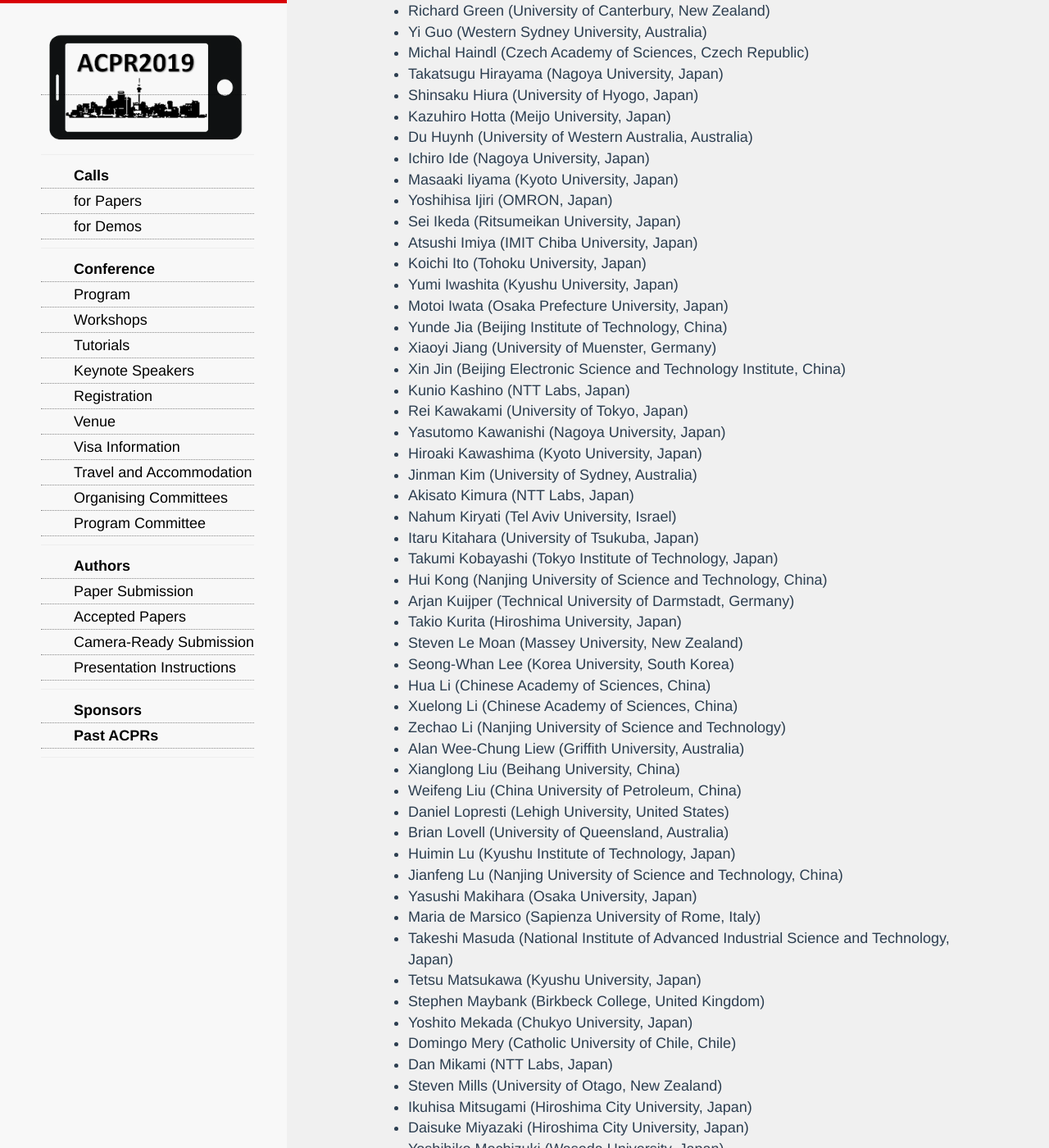
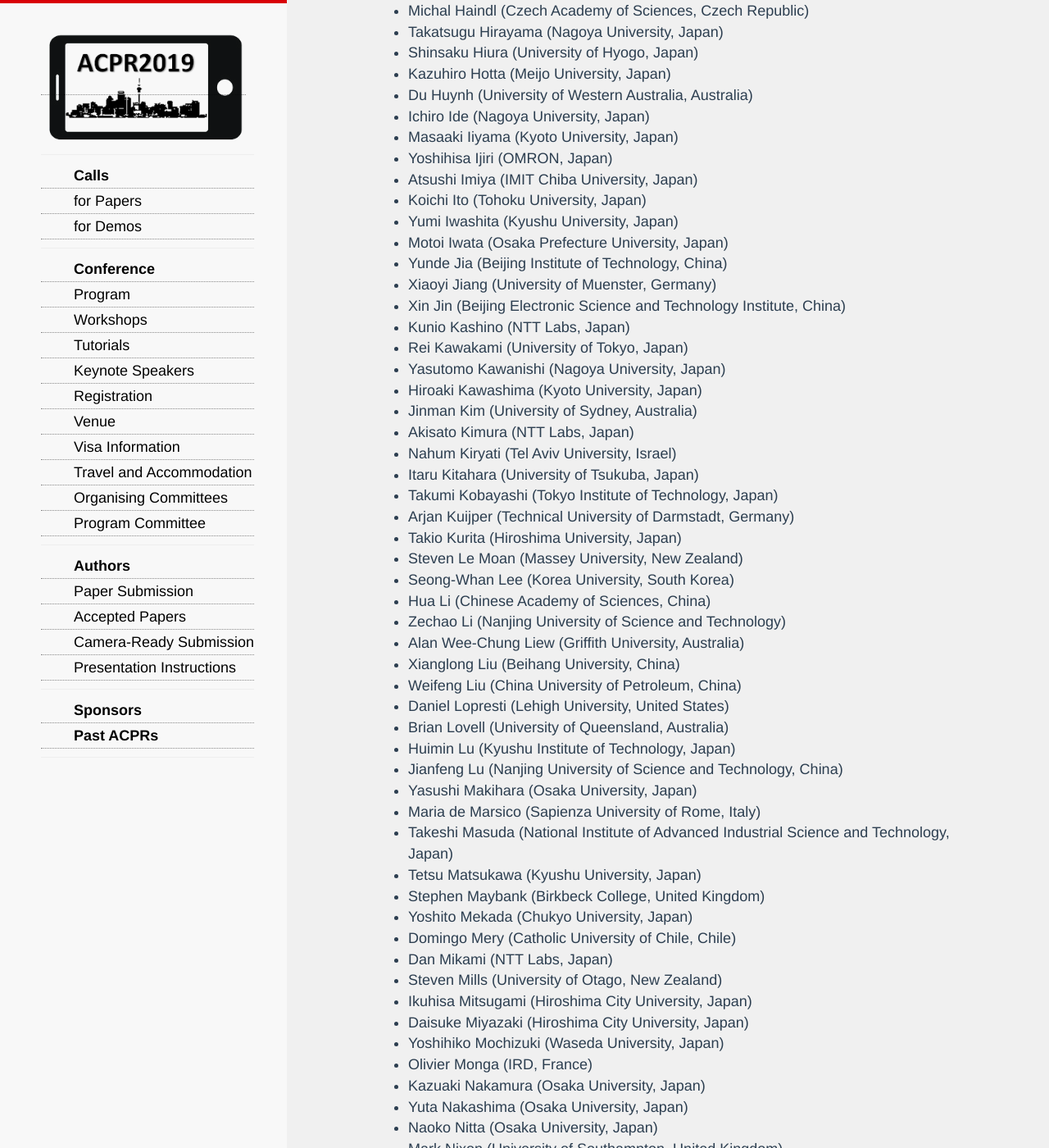
Before and after one commit to AndrewChenUoA/ACPR2019, a Jekyll site: the page built from programcommittee.html, in a window 1280 px wide and 1400 px high, scrolled down 1246 px. Shown: the whole window at 82% size. Built offline with Jekyll 4.4.1, drawn with Linux system fonts in a browser that asks for light colours; nearby versions of some CDN libraries; Markdown is read by kramdown in place of the engine named in the settings; some of the changed text lies outside the part shown.

Commit message:
Remove inactive PC members

```diff
--- a/programcommittee.html
+++ b/programcommittee.html
@@ -5,7 +5,6 @@ title: ACPR 2019 - The 5th Asian Conference on Pattern Recognition
   <h3>Program Committee</h3>
 
   <ul>
-  <li>Alaa Abdel-Hakim (Assiut University, Egypt)</li>
   <li>Alireza Alaei (Griffith University, Australia)</li>
   <li>Fernando Alonso-Fernandez (Halmstad University, Sweden)</li>
   <li>Mahmoud Al-Sarayreh (Auckland University of Technology, New Zealand)</li>
@@ -60,7 +58,6 @@ title: ACPR 2019 - The 5th Asian Conference on Pattern Recognition
   <li>Ichiro Ide (Nagoya University, Japan)</li>
   <li>Masaaki Iiyama (Kyoto University, Japan)</li>
   <li>Yoshihisa Ijiri (OMRON, Japan)</li>
-  <li>Sei Ikeda (Ritsumeikan University, Japan)</li>
   <li>Atsushi Imiya (IMIT Chiba University, Japan)</li>
   <li>Koichi Ito (Tohoku University, Japan)</li>
   <li>Yumi Iwashita (Kyushu University, Japan)</li>
@@ -77,13 +74,11 @@ title: ACPR 2019 - The 5th Asian Conference on Pattern Recognition
   <li>Nahum Kiryati (Tel Aviv University, Israel)</li>
   <li>Itaru Kitahara (University of Tsukuba, Japan)</li>
   <li>Takumi Kobayashi (Tokyo Institute of Technology, Japan)</li>
-  <li>Hui Kong (Nanjing University of Science and Technology, China)</li>
   <li>Arjan Kuijper (Technical University of Darmstadt, Germany)</li>
   <li>Takio Kurita (Hiroshima University, Japan)</li>
   <li>Steven Le Moan (Massey University, New Zealand)</li>
   <li>Seong-Whan Lee (Korea University, South Korea)</li>
   <li>Hua Li (Chinese Academy of Sciences, China)</li>
-  <li>Xuelong Li (Chinese Academy of Sciences, China)</li>
   <li>Zechao Li (Nanjing University of Science and Technology)</li>
   <li>Alan Wee-Chung Liew (Griffith University, Australia)</li>
   <li>Xianglong Liu (Beihang University, China)</li>
@@ -127,7 +122,6 @@ title: ACPR 2019 - The 5th Asian Conference on Pattern Recognition
   <li>Nong Sang (Huazhong University of Science and Technology, China)</li>
   <li>Carlo Sansone (University of Naples Federico II, Italy)</li>
   <li>Yoichi Sato (University of Tokyo, Japan)</li>
-  <li>Imari Sato (National Institute of Informatics, Japan)</li>
   <li>Atsushi Shimada (Kyushu University, Japan)</li>
   <li>Xiangbo Shu (Nanjing University of Science and Technology, China)</li>
   <li>Xiaoning Song (Jiangnan University, China)</li>
@@ -143,7 +137,6 @@ title: ACPR 2019 - The 5th Asian Conference on Pattern Recognition
   <li>Kar-Ann Toh (Yonsei University, Japan)</li>
   <li>Zhiyong Wang (University of Sydney, Australia)</li>
   <li>Brendon J. Woodford (University of Otago, New Zealand)</li>
-  <li>Xiaojun Wu (Jiangnan University, China)</li>
   <li>Yihong Wu (Chinese Academy of Sciences, China)</li>
   <li>Haiyuan Wu (Wakayama University, Japan)</li>
   <li>Yanwu Xu (Institute for Infocomm Research (A*STAR), Singapore)</li>
```
Also changed, not shown: other parts of programcommittee.html (+0 -1 lines).
